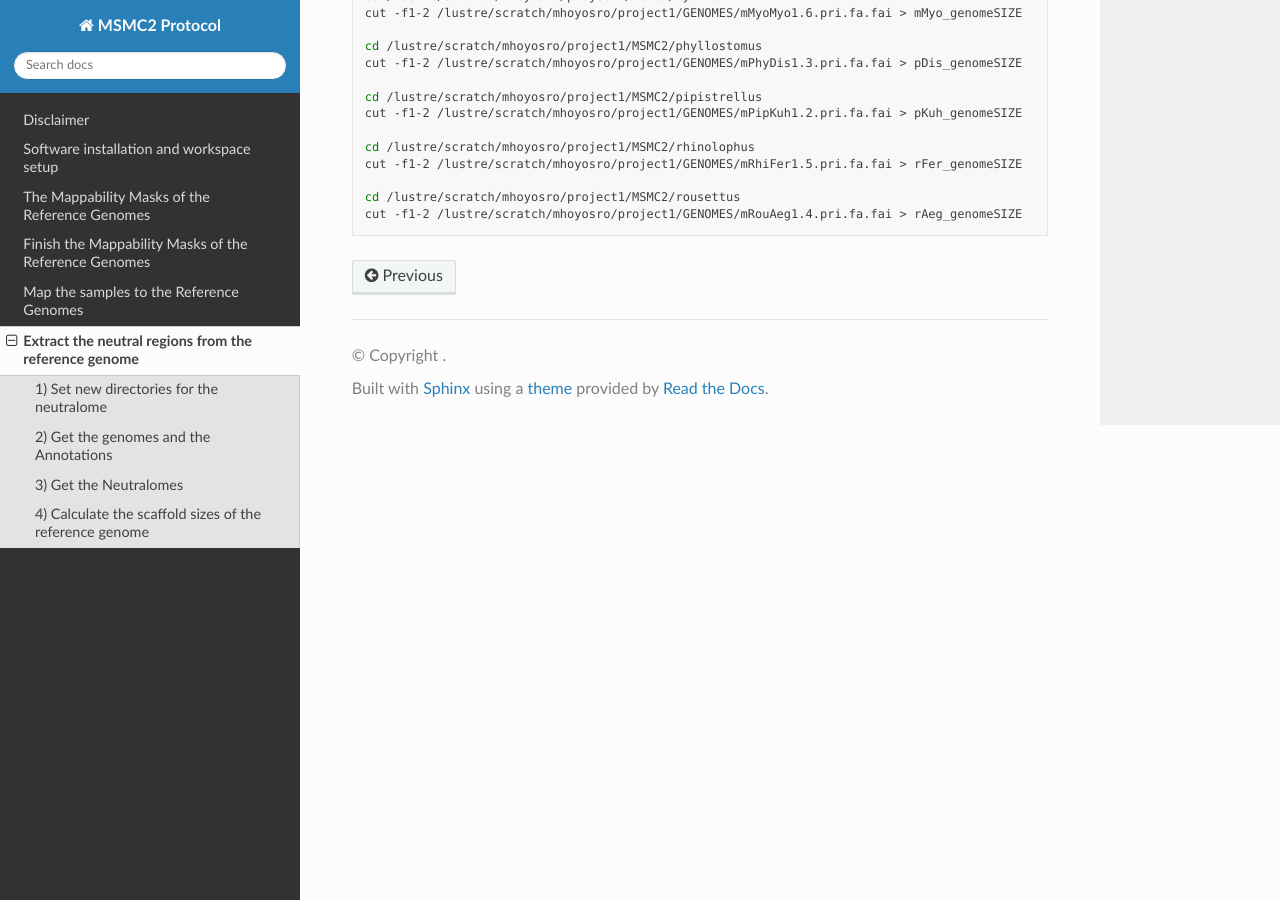
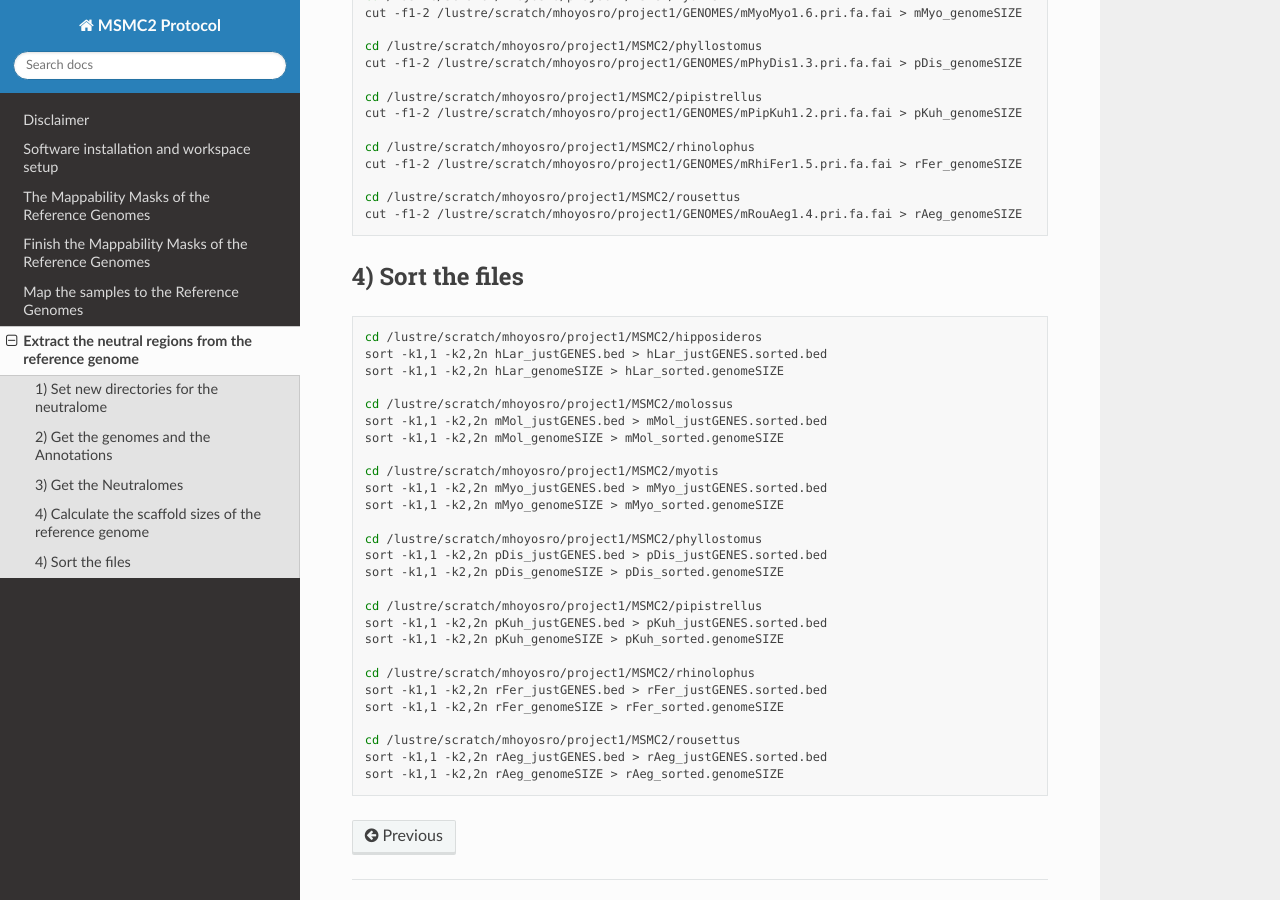
Before and after one commit to hoyosmanuel/MSMC2-Protocol, a Sphinx documentation site: the page built from docs/source/05_Data_Processing_4.rst, in a window 1280 px wide and 900 px high, scrolled down 2129 px. Built offline with Sphinx 7.4.7 and the Read the Docs theme 3.1.0, drawn with Linux system fonts in a browser that asks for light colours.

Commit message:
Update 05_Data_Processing_4.rst

```diff
--- a/docs/source/05_Data_Processing_4.rst
+++ b/docs/source/05_Data_Processing_4.rst
@@ -101,3 +101,37 @@ Extract the neutral regions from the reference genome
 
 	cd /lustre/scratch/mhoyosro/project1/MSMC2/rousettus
 	cut -f1-2 /lustre/scratch/mhoyosro/project1/GENOMES/mRouAeg1.4.pri.fa.fai > rAeg_genomeSIZE
+
+
+4) Sort the files
+------------------
+
+.. code-block:: bash
+
+	cd /lustre/scratch/mhoyosro/project1/MSMC2/hipposideros
+	sort -k1,1 -k2,2n hLar_justGENES.bed > hLar_justGENES.sorted.bed
+	sort -k1,1 -k2,2n hLar_genomeSIZE > hLar_sorted.genomeSIZE
+
+	cd /lustre/scratch/mhoyosro/project1/MSMC2/molossus
+	sort -k1,1 -k2,2n mMol_justGENES.bed > mMol_justGENES.sorted.bed
+	sort -k1,1 -k2,2n mMol_genomeSIZE > mMol_sorted.genomeSIZE
+
+	cd /lustre/scratch/mhoyosro/project1/MSMC2/myotis
+	sort -k1,1 -k2,2n mMyo_justGENES.bed > mMyo_justGENES.sorted.bed
+	sort -k1,1 -k2,2n mMyo_genomeSIZE > mMyo_sorted.genomeSIZE
+
+	cd /lustre/scratch/mhoyosro/project1/MSMC2/phyllostomus
+	sort -k1,1 -k2,2n pDis_justGENES.bed > pDis_justGENES.sorted.bed
+	sort -k1,1 -k2,2n pDis_genomeSIZE > pDis_sorted.genomeSIZE
+
+	cd /lustre/scratch/mhoyosro/project1/MSMC2/pipistrellus
+	sort -k1,1 -k2,2n pKuh_justGENES.bed > pKuh_justGENES.sorted.bed
+	sort -k1,1 -k2,2n pKuh_genomeSIZE > pKuh_sorted.genomeSIZE
+
+	cd /lustre/scratch/mhoyosro/project1/MSMC2/rhinolophus
+	sort -k1,1 -k2,2n rFer_justGENES.bed > rFer_justGENES.sorted.bed
+	sort -k1,1 -k2,2n rFer_genomeSIZE > rFer_sorted.genomeSIZE
+
+	cd /lustre/scratch/mhoyosro/project1/MSMC2/rousettus
+	sort -k1,1 -k2,2n rAeg_justGENES.bed > rAeg_justGENES.sorted.bed
+	sort -k1,1 -k2,2n rAeg_genomeSIZE > rAeg_sorted.genomeSIZE
```
